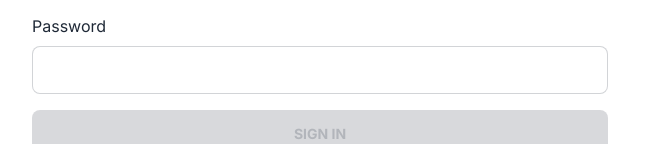
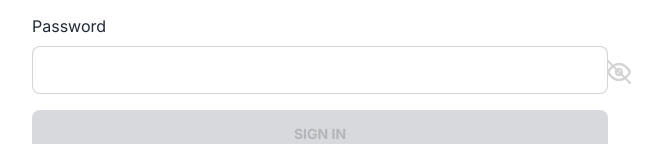
Before and after one commit to marias16/final-project-ironhack, a Vue app: page /auth/sign-in in a window 1280 px wide. Shown: the part 265-409 px from the top of the page, without its empty margins (296-958 px from the left). Built offline with nearby package versions, Linux system fonts and the light colour scheme.

Commit message:
password show toggle done

```diff
--- a/src/components/auth/signInForm.vue
+++ b/src/components/auth/signInForm.vue
@@ -1,5 +1,5 @@
 <script setup>
-import { computed } from 'vue'
+import { computed,ref } from 'vue'
 import { useUsersStore } from '@/stores/users'
 import router from '@/router/index'
 
@@ -20,7 +20,12 @@ async function signInHandler () {
     await router.push({name: 'home'})
 }
 
+//toggle input
 
+const inputType = ref('password')
+function toggleInput() {
+    inputType.value = inputType.value === 'password' ? 'text' : 'password'
+}
 </script>
 
 <template>
@@ -36,7 +41,13 @@ async function signInHandler () {
         </div>
         <div class="input-field">
             <label for="password">Password</label>
-            <input class="input input-bordered w-full max-w-xl" id="password" v-model="users.password" type="password" @keyup.enter="signInHandler">
+            <div class="relative">
+                <input class="input input-bordered w-full max-w-xl" id="password" v-model="users.password" :type="inputType" @keyup.enter="signInHandler">
+                <label class="swap absolute" @click="toggleInput">
+                    <svg xmlns="http://www.w3.org/2000/svg" width="24" height="24" viewBox="0 0 24 24" fill="none" stroke="currentColor" stroke-width="2" stroke-linecap="round" stroke-linejoin="round" class="feather feather-eye"><path d="M1 12s4-8 11-8 11 8 11 8-4 8-11 8-11-8-11-8z"></path><circle cx="12" cy="12" r="3"></circle></svg>
+                    <svg v-if="inputType === 'password'" class="swap-off" xmlns="http://www.w3.org/2000/svg" width="24" height="24" viewBox="0 0 24 24" fill="none" stroke="currentColor" stroke-width="2" stroke-linecap="round" stroke-linejoin="round"><path d="M17.94 17.94A10.07 10.07 0 0 1 12 20c-7 0-11-8-11-8a18.45 18.45 0 0 1 5.06-5.94M9.9 4.24A9.12 9.12 0 0 1 12 4c7 0 11 8 11 8a18.5 18.5 0 0 1-2.16 3.19m-6.72-1.07a3 3 0 1 1-4.24-4.24"></path><line x1="1" y1="1" x2="23" y2="23"></line></svg>
+                </label>
+            </div>
             <p v-if="validatePassword === false" class="feedback"> Password must contain 8 characters, one symbol, una mayúscula, una minúscula y un número. </p>
         </div>
 
@@ -70,4 +81,14 @@ async function signInHandler () {
         border-radius: 12px;
     }
 
+    .absolute {
+        position: absolute;
+        top: 28%;
+        right: 4%;
+        cursor: pointer;
+        color: lightgray;
+    }
+    .relative {
+        position: relative;
+    }
 </style>
--- a/src/views/Home/HomeView.vue
+++ b/src/views/Home/HomeView.vue
@@ -3,7 +3,6 @@
   import createTask from '@/components/home/CreateTask.vue'
   import createCircular from '@/components/home/CreateCircular.vue'
   import nameUser from '@/components/home/nameUser.vue'
-  import footerElement from '@/components/footerElement.vue'
 
 </script>
 
@@ -13,5 +12,4 @@
   <showTasks />
   <createCircular />
   <RouterView></RouterView>
-  <footerElement />
 </template>
```
Also changed, not shown: src/assets/icons/eye-off.svg (added), src/assets/icons/eye.svg (added).
